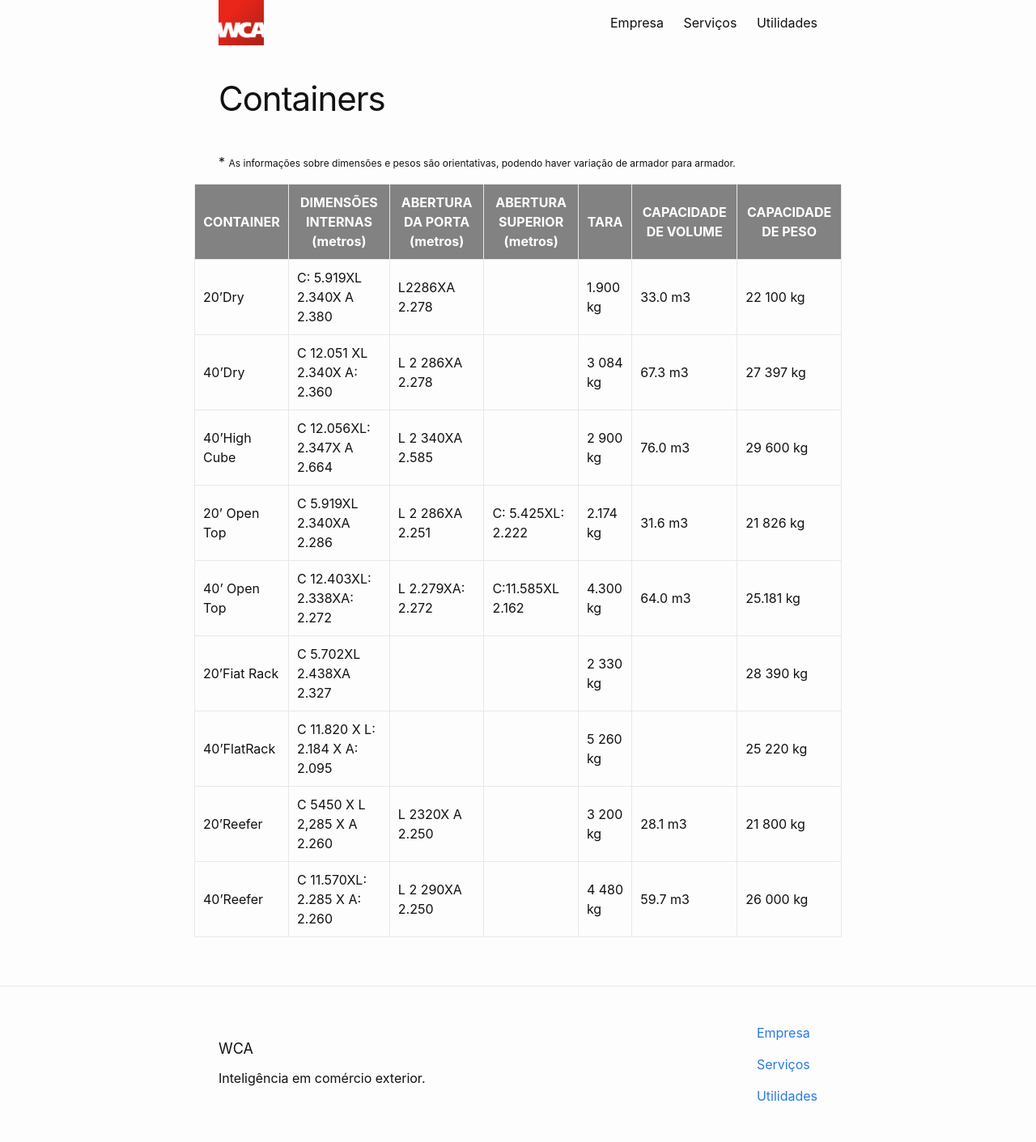
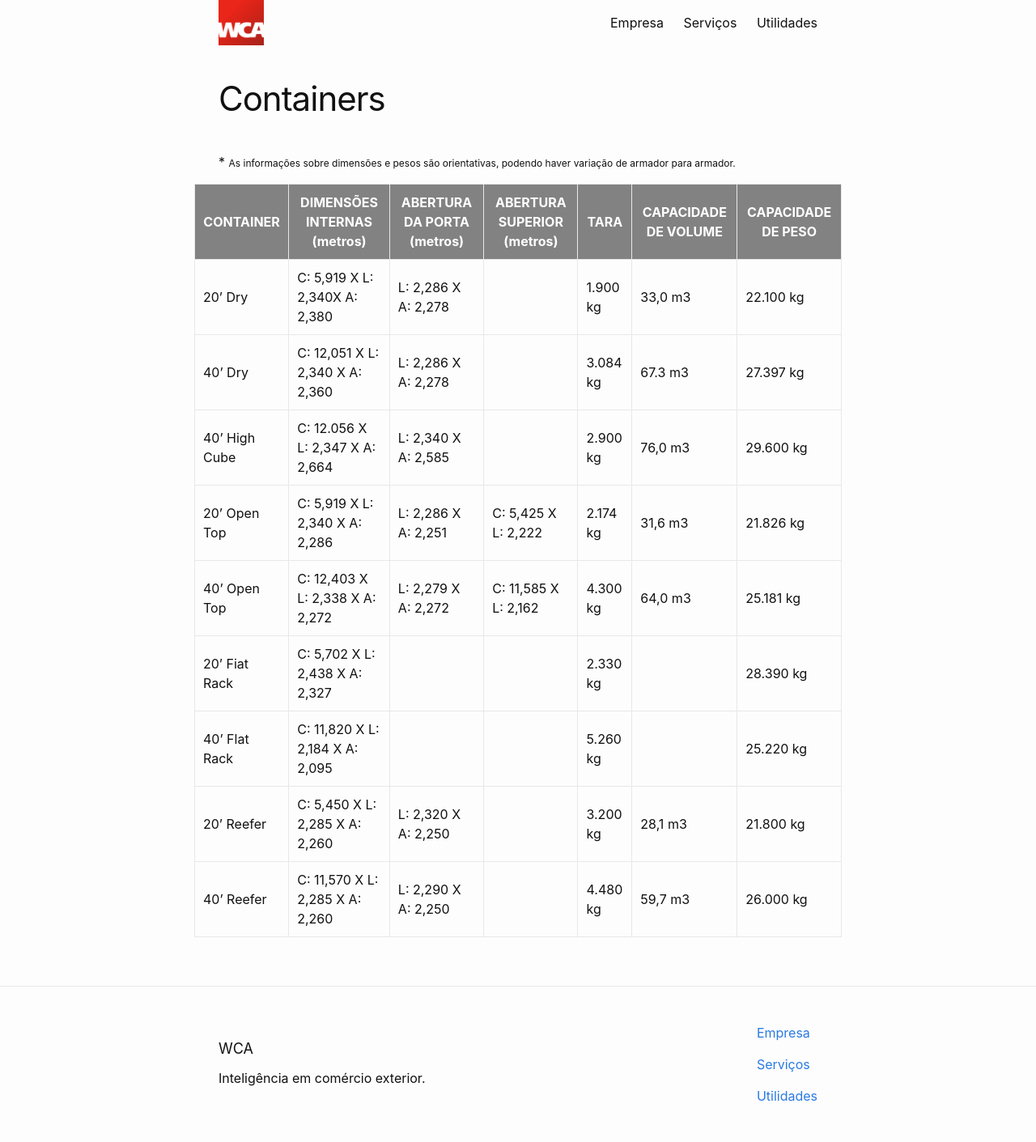
Before and after one commit to WCAComex/wcacomex.github.io, a Jekyll site: the page built from _utilidades/containers.markdown, in a window 1280 px wide. Shown: the whole page at 81% size. Built offline with Jekyll 4.4.1, drawn with Linux system fonts in a browser that asks for light colours.

Commit message:
Updated Containers

```diff
--- a/_utilidades/containers.markdown
+++ b/_utilidades/containers.markdown
@@ -7,12 +7,12 @@ date: 2017-10-23 00:21:00 -02:00
 
 | CONTAINER | DIMENSÕES INTERNAS (metros) | ABERTURA DA PORTA (metros) | ABERTURA SUPERIOR (metros) | TARA | CAPACIDADE DE VOLUME | CAPACIDADE DE PESO |
 | --- | --- | --- | --- | --- | --- | --- |
-| 20'Dry | C: 5.919XL 2.340X A 2.380 | L2286XA 2.278 |  | 1.900 kg | 33.0 m3 | 22 100 kg |
-| 40'Dry | C 12.051 XL 2.340X A: 2.360 | L 2 286XA 2.278 |  | 3 084 kg | 67.3 m3 | 27 397 kg |
-| 40'High Cube | C 12.056XL: 2.347X A 2.664 | L 2 340XA 2.585 |  | 2 900 kg | 76.0 m3 | 29 600 kg |
-| 20' Open Top | C 5.919XL 2.340XA 2.286 | L 2 286XA 2.251 | C: 5.425XL: 2.222 | 2.174 kg | 31.6 m3 | 21 826 kg |
-| 40' Open Top | C 12.403XL: 2.338XA: 2.272 | L 2.279XA: 2.272 | C:11.585XL 2.162 | 4.300 kg | 64.0 m3 | 25.181 kg |
-| 20'Fiat Rack | C 5.702XL 2.438XA 2.327 |  |  | 2 330 kg |  | 28 390 kg |
-| 40'FlatRack | C 11.820 X L: 2.184 X A: 2.095 |  |  | 5 260 kg |  | 25 220 kg |
-| 20'Reefer | C 5450 X L 2,285 X A 2.260 | L 2320X A 2.250 |  | 3 200 kg | 28.1 m3 | 21 800 kg |
-| 40'Reefer | C 11.570XL: 2.285 X A: 2.260 | L 2 290XA 2.250 |  | 4 480 kg | 59.7 m3 | 26 000 kg |
+| 20' Dry | C: 5,919 X L: 2,340X A: 2,380 | L: 2,286 X A: 2,278 |  | 1.900 kg | 33,0 m3 | 22.100 kg |
+| 40' Dry | C: 12,051 X L: 2,340 X A: 2,360 | L: 2,286 X A: 2,278 |  | 3.084 kg | 67.3 m3 | 27.397 kg |
+| 40' High Cube | C: 12.056 X L: 2,347 X A: 2,664 | L: 2,340 X A: 2,585 |  | 2.900 kg | 76,0 m3 | 29.600 kg |
+| 20' Open Top | C: 5,919 X L: 2,340 X A: 2,286 | L: 2,286 X A: 2,251 | C: 5,425 X L: 2,222 | 2.174 kg | 31,6 m3 | 21.826 kg |
+| 40' Open Top | C: 12,403 X L: 2,338 X A: 2,272 | L: 2,279 X A: 2,272 | C: 11,585 X L: 2,162 | 4.300 kg | 64,0 m3 | 25.181 kg |
+| 20' Fiat Rack | C: 5,702 X L: 2,438 X A: 2,327 |  |  | 2.330 kg |  | 28.390 kg |
+| 40' Flat Rack | C: 11,820 X L: 2,184 X A: 2,095 |  |  | 5.260 kg |  | 25.220 kg |
+| 20' Reefer | C: 5,450 X L: 2,285 X A: 2,260 | L: 2,320 X A: 2,250 |  | 3.200 kg | 28,1 m3 | 21.800 kg |
+| 40' Reefer | C: 11,570 X L: 2,285 X A: 2,260 | L: 2,290 X A: 2,250 |  | 4.480 kg | 59,7 m3 | 26.000 kg |
```
